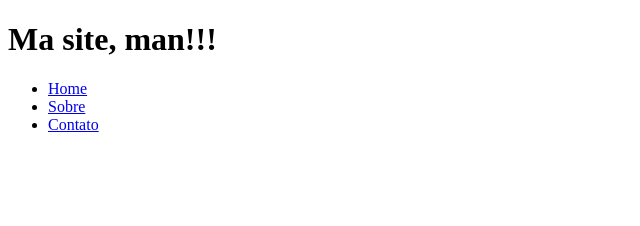
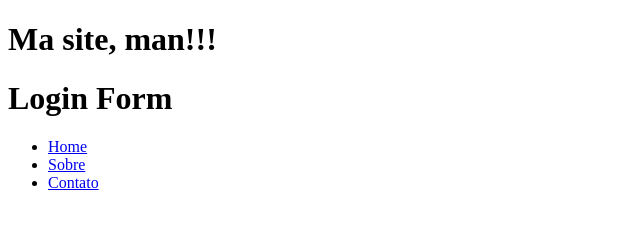
Before and after one commit to utamatheus/site, a plain HTML site: page index.html in a window 1280 px wide. Shown: the whole page, without its empty margins (0-640 px from the left). Drawn offline with Linux system fonts and the light colour scheme.

Commit message:
login form

```diff
--- /dev/null
+++ b/dir2/app2.js
@@ -0,0 +1 @@
+console.log('oioioi');
--- a/index.html
+++ b/index.html
@@ -7,6 +7,7 @@
 
 <body>
     <h1>Ma site, man!!!</h1>
+    <h1>Login Form</h1>
 
     <ul>
         <li><a href="index.html">Home</a></li>
```
Also changed, not shown: login.html (added, +1 -0 lines), app.js (line endings or trailing spaces), log.txt (added).
